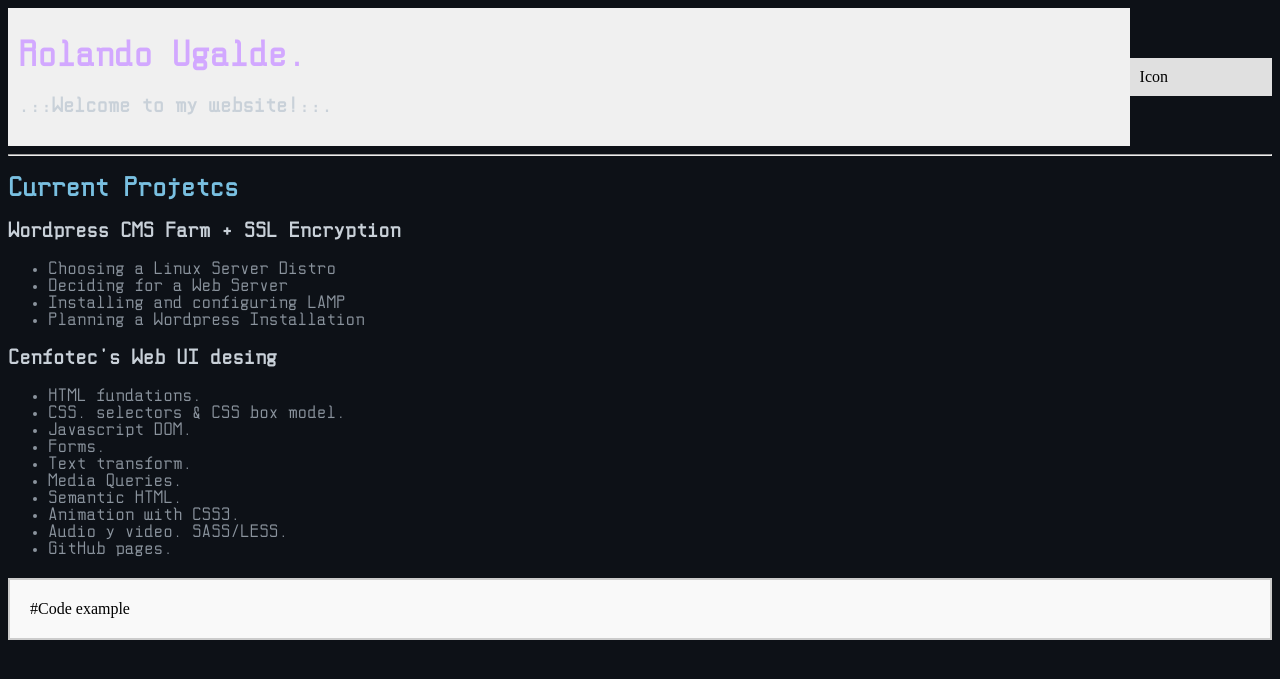
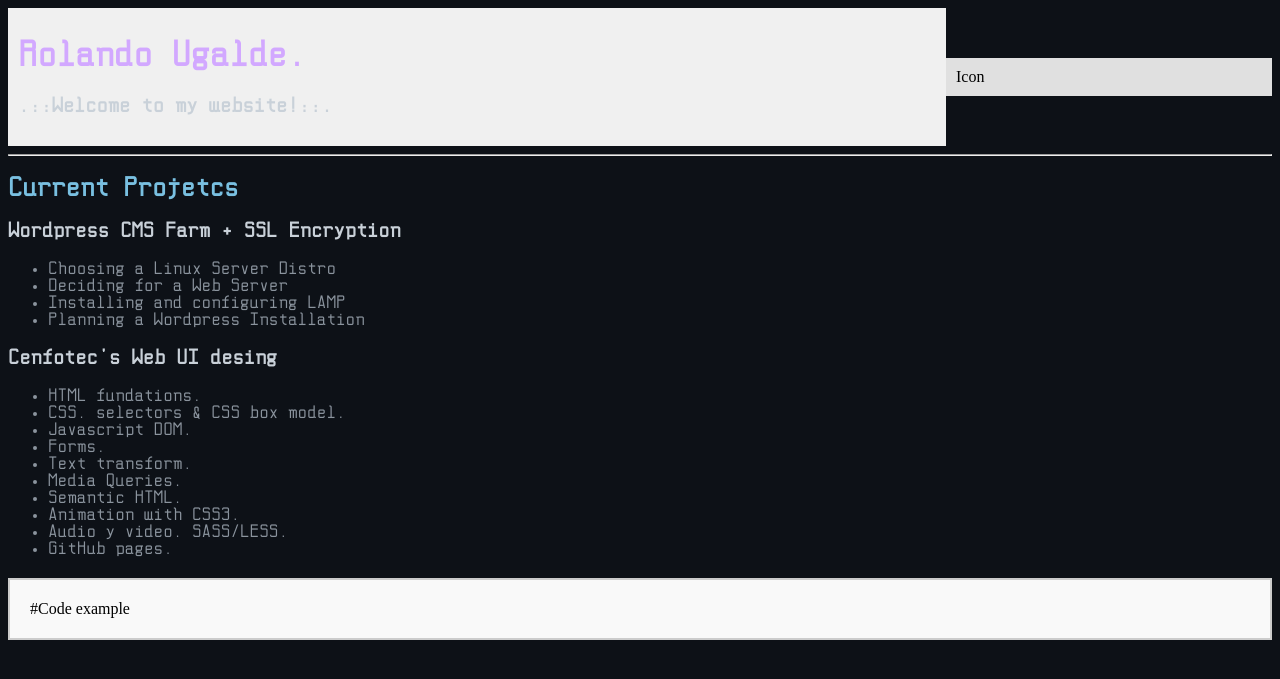
Before and after one commit to rolandougalde/rolandougalde.github.io, a Jekyll site: the page built from index.md, in a window 1280 px wide. Shown: the top 679 px of the page. Built offline with Jekyll 4.4.1, drawn with Linux system fonts in a browser that asks for light colours; our own code applies the rules of GitHub Pages for plain Markdown files.

Commit message:
Update default.css

```diff
--- a/assets/css/default.css
+++ b/assets/css/default.css
@@ -109,14 +109,14 @@ footer {
 
 /* Style for the left header */
 .header-left {
-  width: 90%;
+  width: 75%;
   background-color: #f0f0f0;
   padding: 10px;
 }
 
 /* Style for the right header */
 .header-right {
-  width: 10%;
+  width: 25%;
   background-color: #e0e0e0;
   padding: 10px;
 }
```
